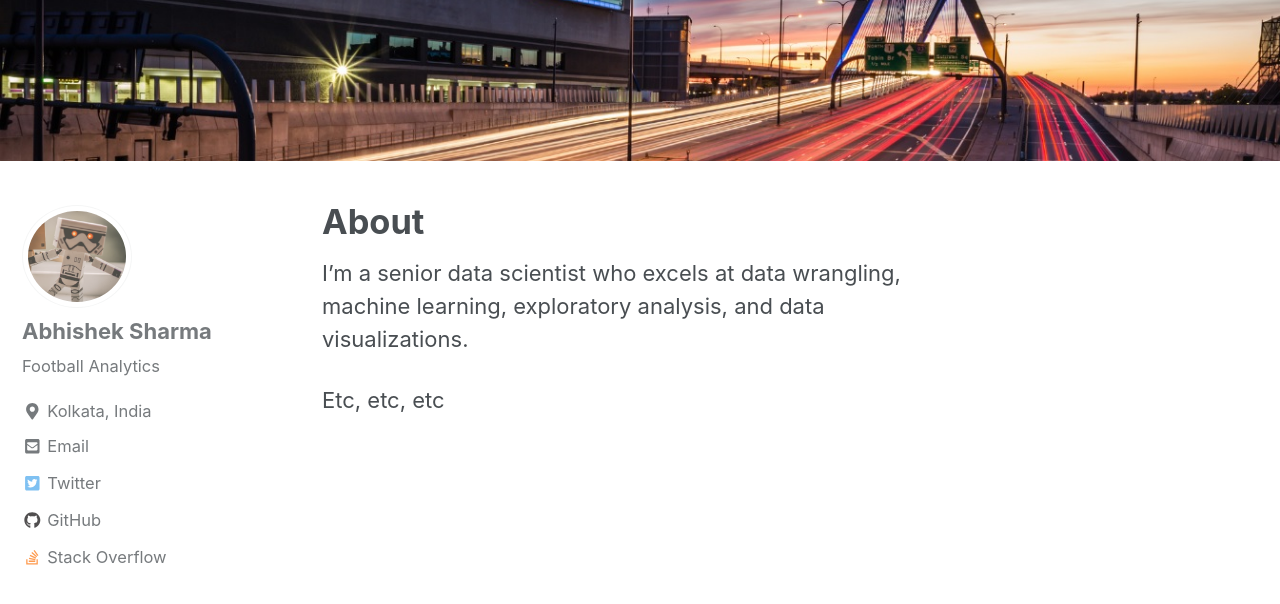
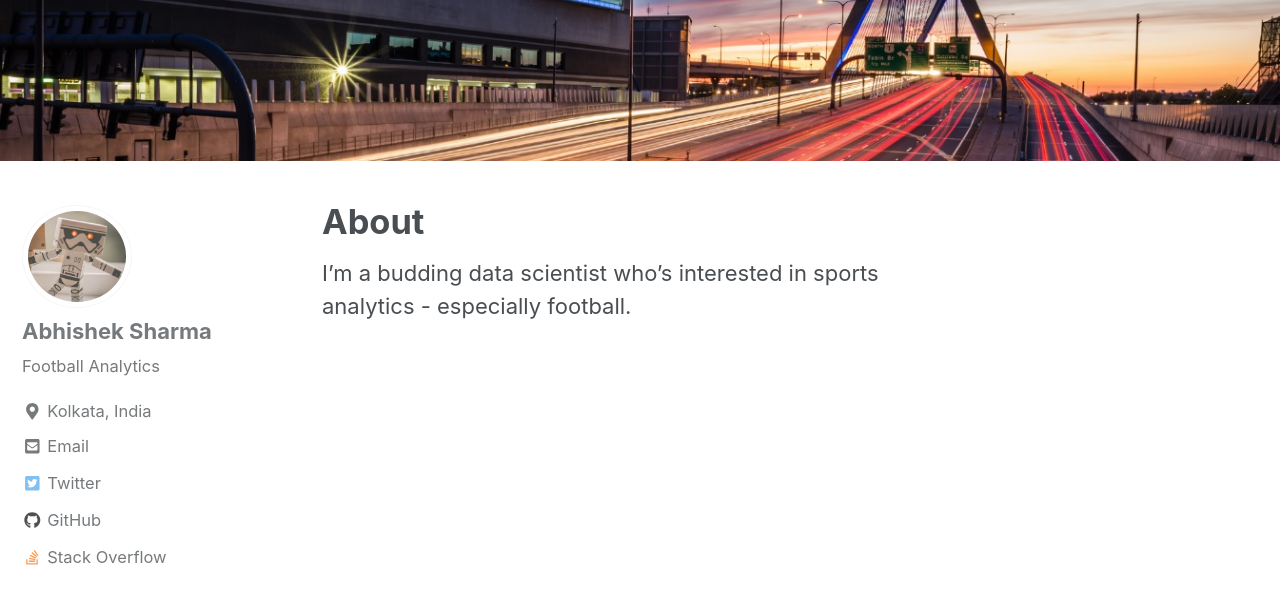
Before and after one commit to sharmaabhishekk/sharmaabhishekk.github.io, a Jekyll site: the page built from _pages/about.md, in a window 1280 px wide and 900 px high, scrolled down 412 px. Shown: the top 604 px of the window. Built offline with Jekyll 4.4.1, drawn with Linux system fonts in a browser that asks for light colours; nearby versions of some CDN libraries.

```diff
--- a/_pages/about.md
+++ b/_pages/about.md
@@ -5,6 +5,4 @@ header:
   image: "/images/zakim.jpg"
 ---
 
-I'm a senior data scientist who excels at data wrangling, machine learning, exploratory analysis, and data visualizations.
-
-Etc, etc, etc
+I'm a budding data scientist who's interested in sports analytics -  especially football.
```
Also changed, not shown: _pages/others.md (+1 -1 lines), .nojekyll (added).
